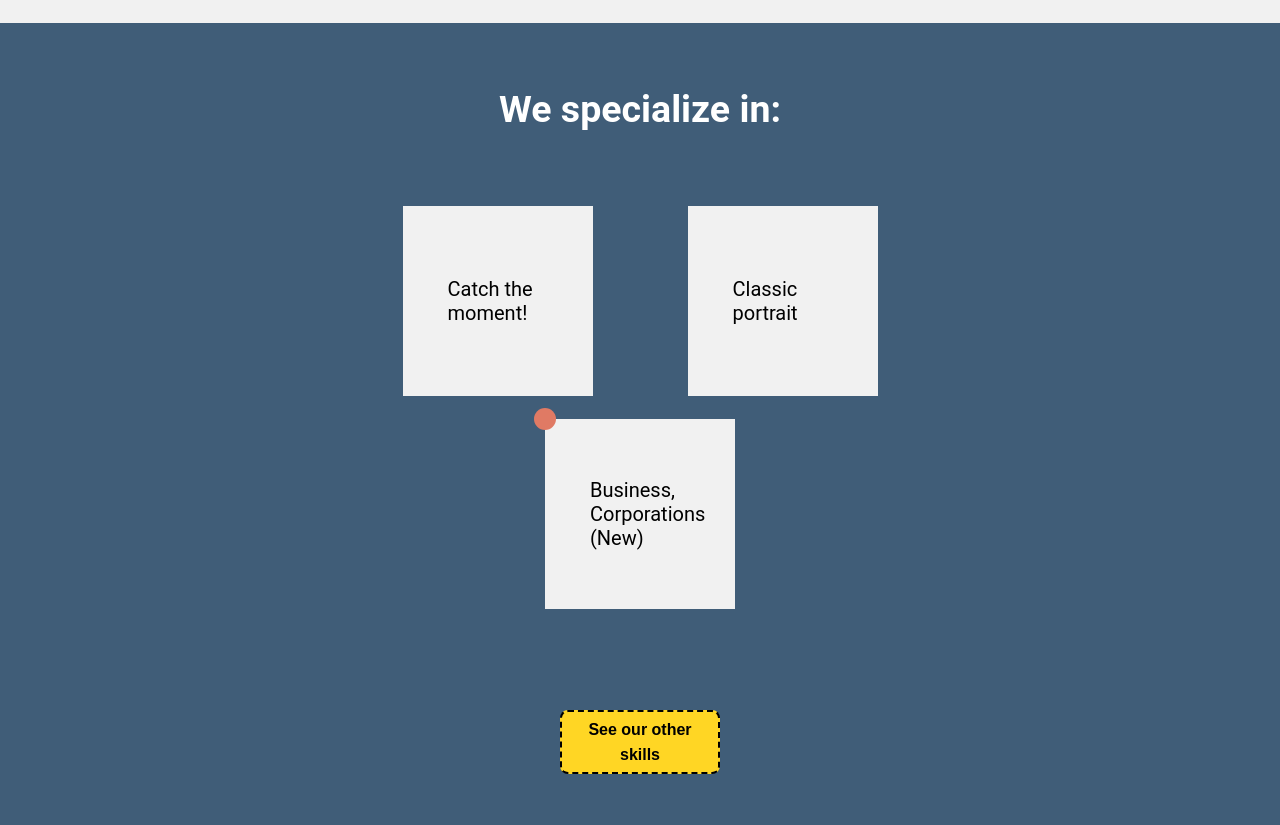
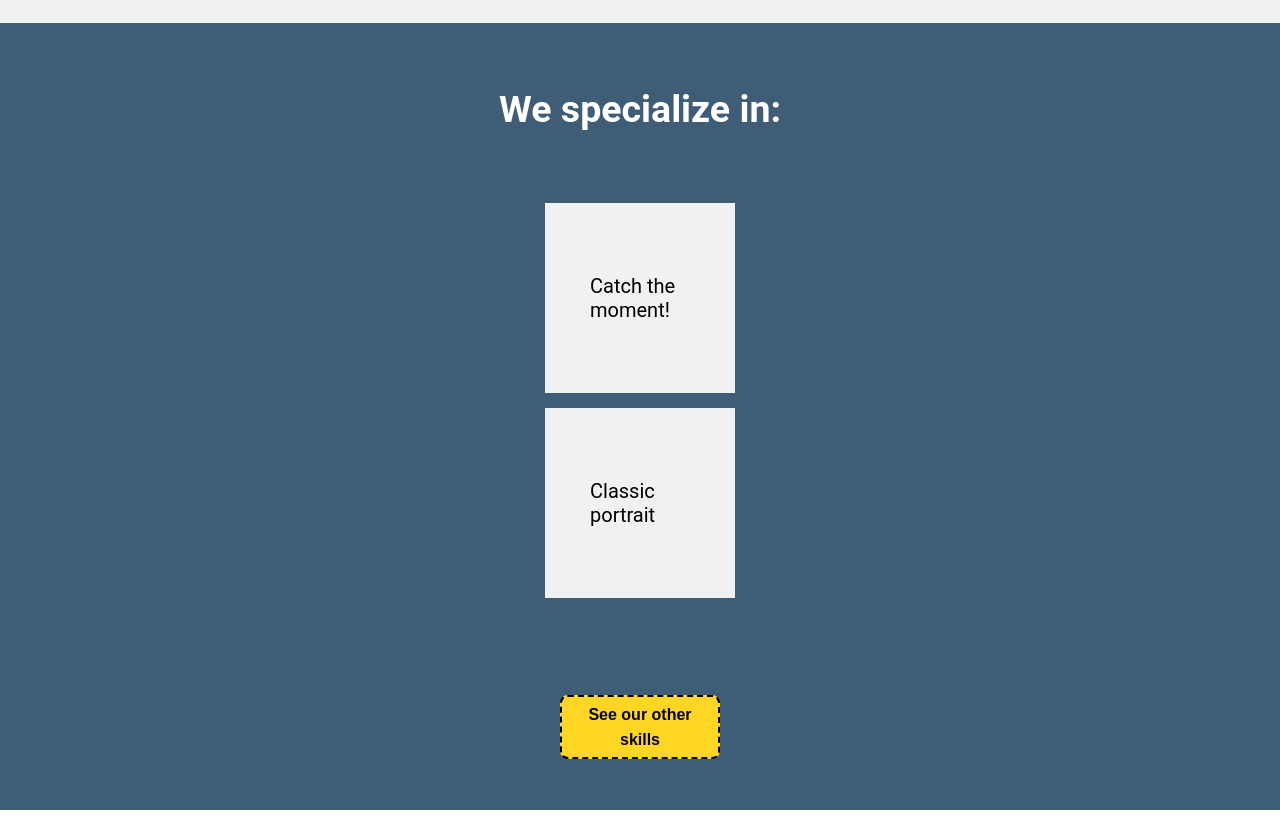
Before and after one commit to kubafilew/React_remake_project_1, a React (Create React App) app: page / in a window 1280 px wide. Shown: the part 1520-2345 px from the top of the page. Built offline with nearby package versions, Linux system fonts and the light colour scheme.

Commit message:
update item to 2

```diff
--- a/src/components/Section3.jsx
+++ b/src/components/Section3.jsx
@@ -16,7 +16,7 @@ const Section3 = () => {
     { id: 11, name: "Drone", isNew: true },
     { id: 12, name: "Pregnant-Baby", isNew: true },
   ];
-  const INIT_SHOW_ITEM = 3;
+  const INIT_SHOW_ITEM = 2;
   const [showItem, setShowItem] = useState(INIT_SHOW_ITEM);
 
   return (
```
